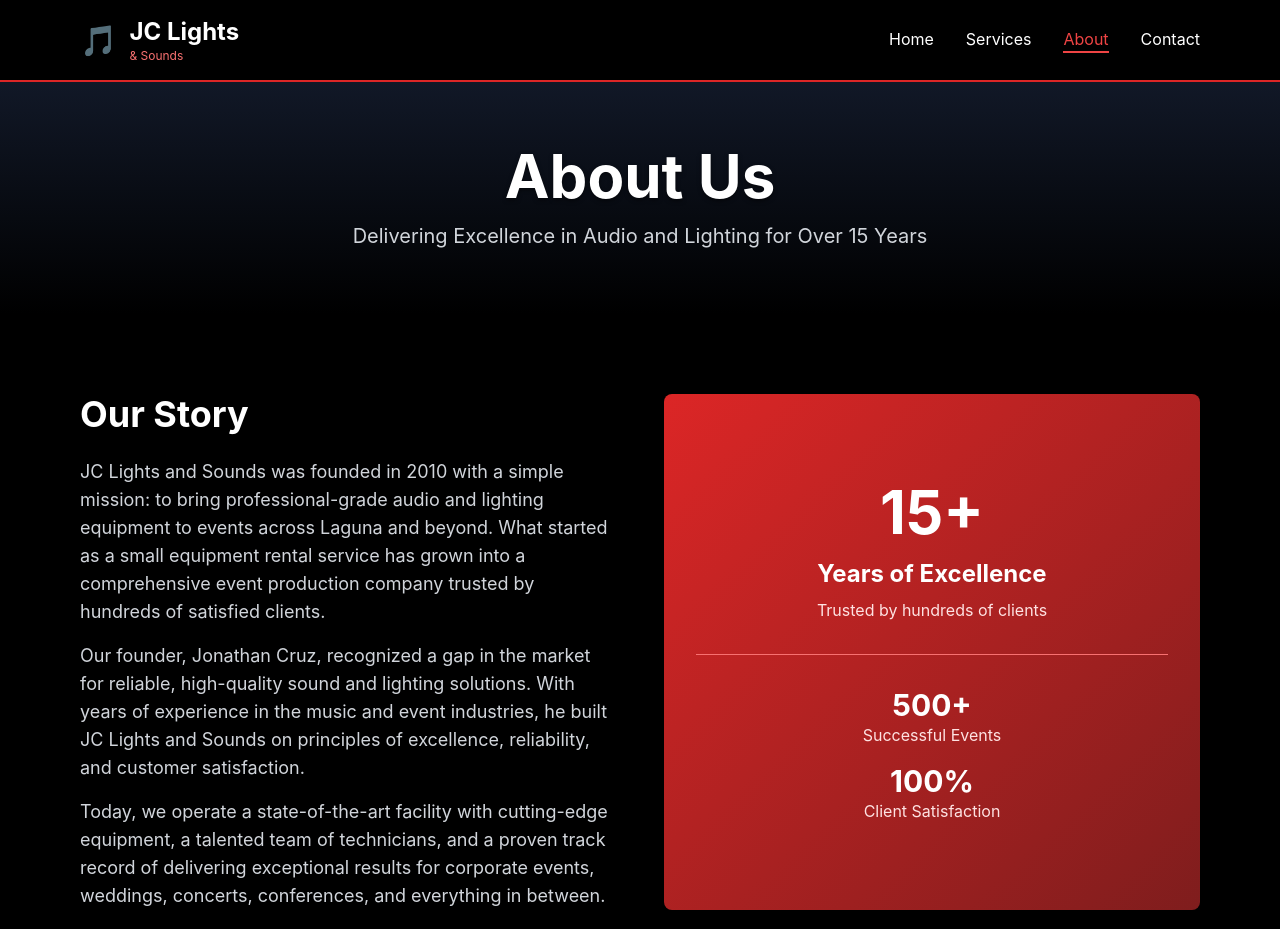
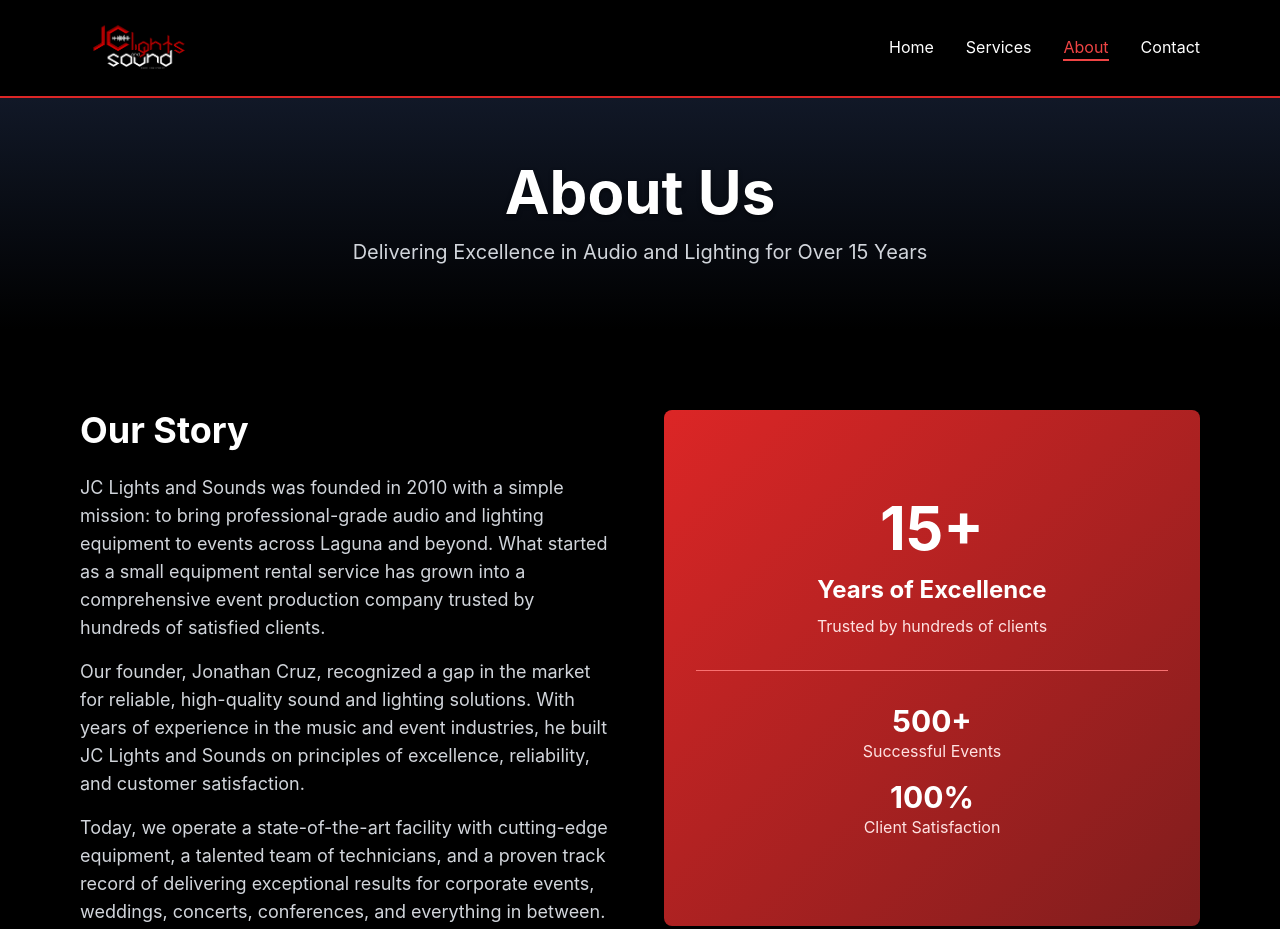
Before and after one commit to ajrecio17/JC-Lights-And-Sounds, a plain HTML site: page about.html in a window 1280 px wide. Shown: the top 929 px of the page. Drawn offline with nearby package versions, Linux system fonts and the light colour scheme.

Commit message:
Replace emoji with company logo in navigation

```diff
--- a/about.html
+++ b/about.html
@@ -13,11 +13,7 @@
         <div class="max-w-6xl mx-auto px-4">
             <div class="flex justify-between items-center py-4">
                 <div class="flex items-center gap-3">
-                    <div class="text-3xl font-bold text-red-600">🎵</div>
-                    <div>
-                        <h1 class="text-2xl font-bold text-white">JC Lights</h1>
-                        <p class="text-xs text-red-400">& Sounds</p>
-                    </div>
+                    <img src="images/logo.png" alt="JC Lights and Sounds Logo" class="h-16 w-auto">
                 </div>
 
                 <!-- Mobile Menu Button -->
```
Also changed, not shown: contact.html (+1 -5 lines), index.html (+1 -5 lines), services.html (+1 -5 lines), images/logo.jpg (added), images/logo.png (added).
